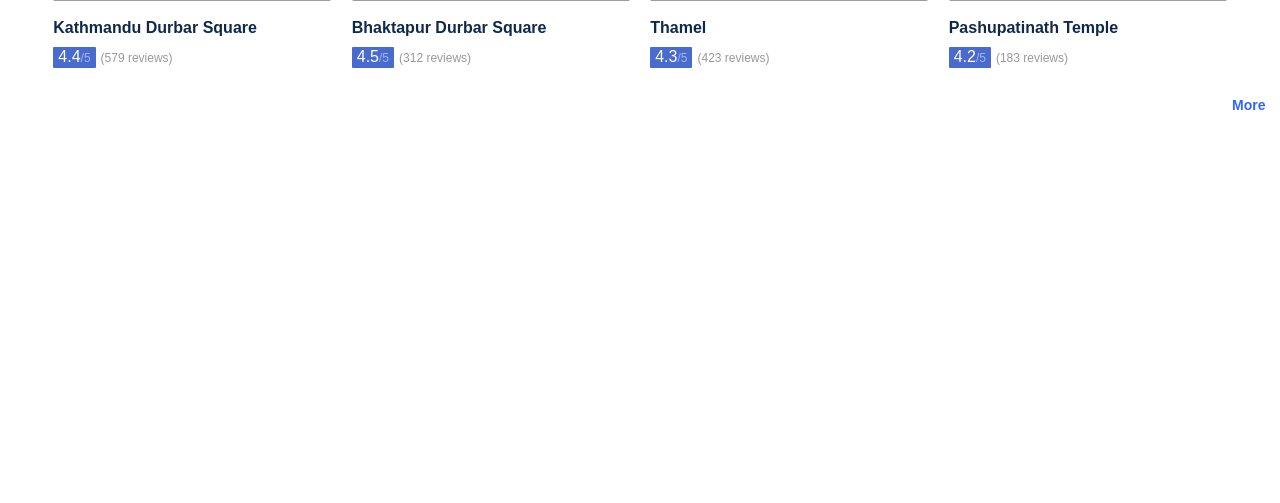
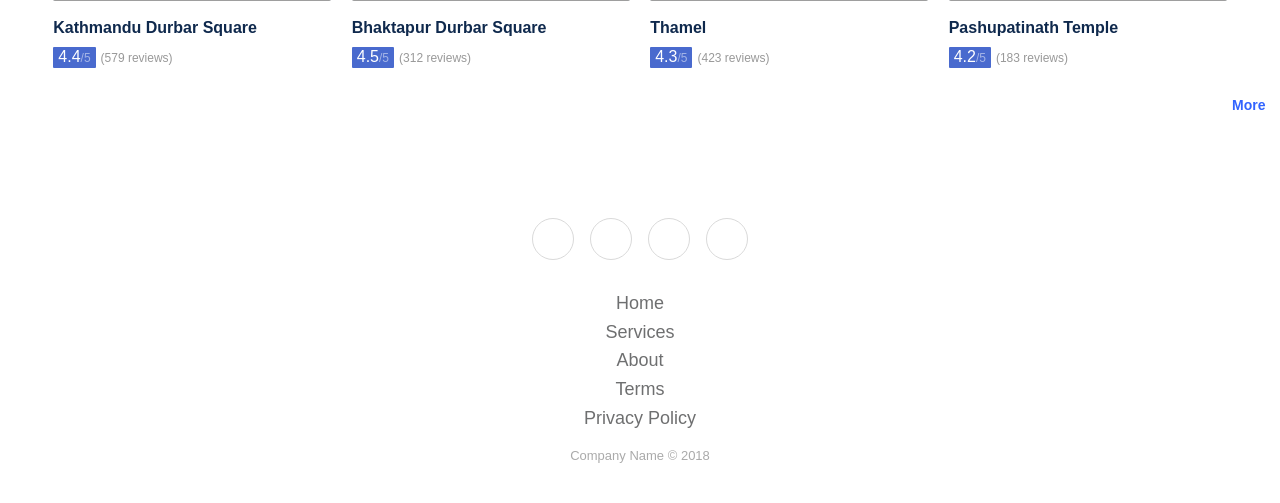
Before and after one commit to AayamKhatiwada/Tour_management_website, a PHP site: page /home.html in a window 1280 px wide. Shown: the part 1215-1718 px from the top of the page. Before the commit the page ends 1325 px from the top, so only its background shows below. Run offline with PHP 8.4, Linux system fonts and the light colour scheme; some libraries are stand-ins or nearby versions; grey boxes are pictures that could not be loaded.

Commit message:
footer added

```diff
--- a/home.css
+++ b/home.css
@@ -2297,3 +2297,63 @@
       font-family: fi !important;
     }
   }
+
+  .footer-basic {
+    padding:40px 0;
+    background-color:#ffffff;
+    color:#4b4c4d;
+  }
+
+  .footer-basic ul {
+    padding:0;
+    list-style:none;
+    text-align:center;
+    font-size:18px;
+    line-height:1.6;
+    margin-bottom:0;
+  }
+
+  .footer-basic li {
+    padding:0 10px;
+  }
+
+  .footer-basic ul a {
+    color:inherit;
+    text-decoration:none;
+    opacity:0.8;
+  }
+
+  .footer-basic ul a:hover {
+    opacity:1;
+  }
+
+  .footer-basic .social {
+    text-align:center;
+    padding-bottom:25px;
+  }
+
+  .footer-basic .social > a {
+    font-size:24px;
+    width:40px;
+    height:40px;
+    line-height:40px;
+    display:inline-block;
+    text-align:center;
+    border-radius:50%;
+    border:1px solid #ccc;
+    margin:0 8px;
+    color:inherit;
+    opacity:0.75;
+  }
+
+  .footer-basic .social > a:hover {
+    opacity:0.9;
+  }
+
+  .footer-basic .copyright {
+    margin-top:15px;
+    text-align:center;
+    font-size:13px;
+    color:#aaa;
+    margin-bottom:0;
+  }
--- a/home.html
+++ b/home.html
@@ -118,7 +118,21 @@
             </div>
             <div class="recommended-module-more"><span></span><span class="recommended-module-more-link"><a href="/travel-guide/destination/Kathmandu-482">More</a><i class="fi fi-arrow-right"></i></span></div>
           </div>
-
+        <div class="footer-basic">
+            <footer>
+                <div class="social"><a href="#"><i class="icon ion-social-instagram"></i></a><a href="#"><i class="icon ion-social-snapchat"></i></a><a href="#"><i class="icon ion-social-twitter"></i></a><a href="#"><i class="icon ion-social-facebook"></i></a></div>
+                <ul class="list-inline">
+                    <li class="list-inline-item"><a href="#">Home</a></li>
+                    <li class="list-inline-item"><a href="#">Services</a></li>
+                    <li class="list-inline-item"><a href="#">About</a></li>
+                    <li class="list-inline-item"><a href="#">Terms</a></li>
+                    <li class="list-inline-item"><a href="#">Privacy Policy</a></li>
+                </ul>
+                <p class="copyright">Company Name © 2018</p>
+            </footer>
+        </div>
+        <script src="https://cdnjs.cloudflare.com/ajax/libs/jquery/3.2.1/jquery.min.js"></script>
+        <script src="https://cdnjs.cloudflare.com/ajax/libs/twitter-bootstrap/4.1.3/js/bootstrap.bundle.min.js"></script>
 
 </body>
 
```
Also changed, not shown: package.css (+5 -6 lines).
